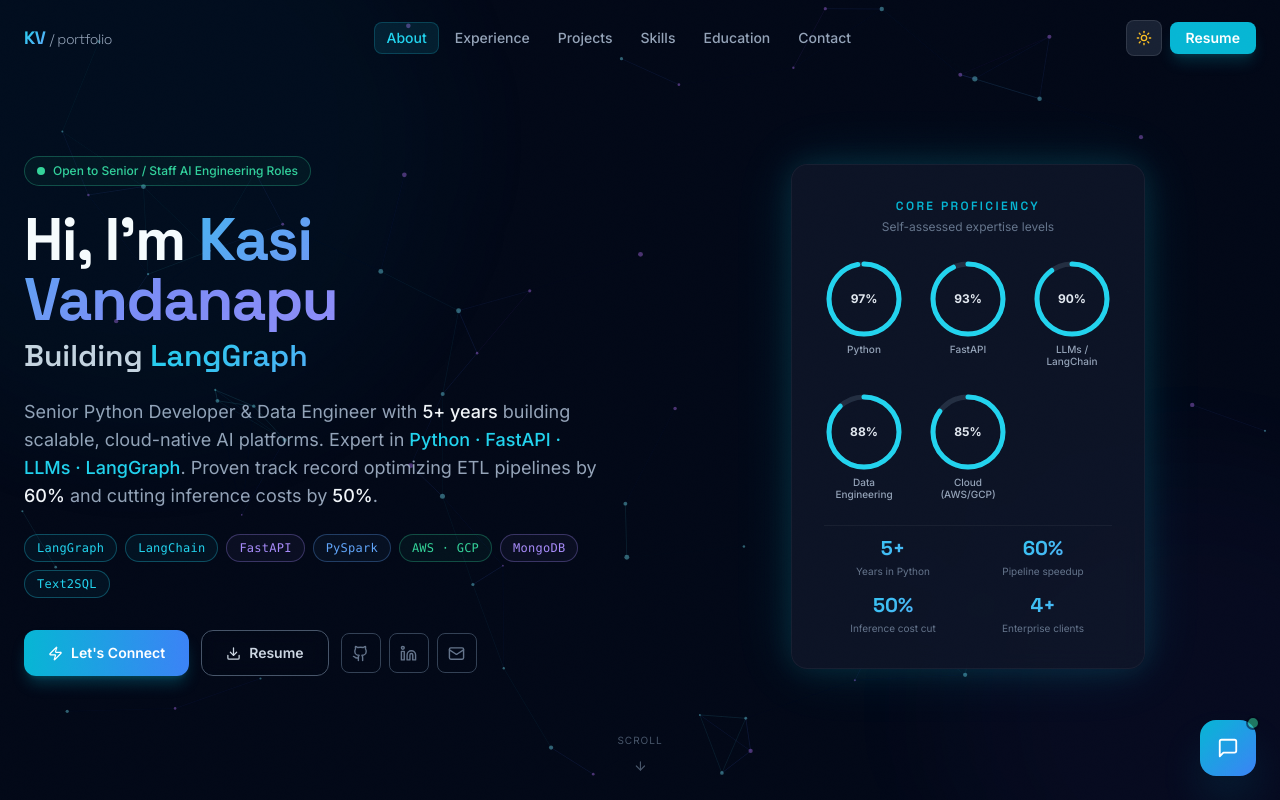
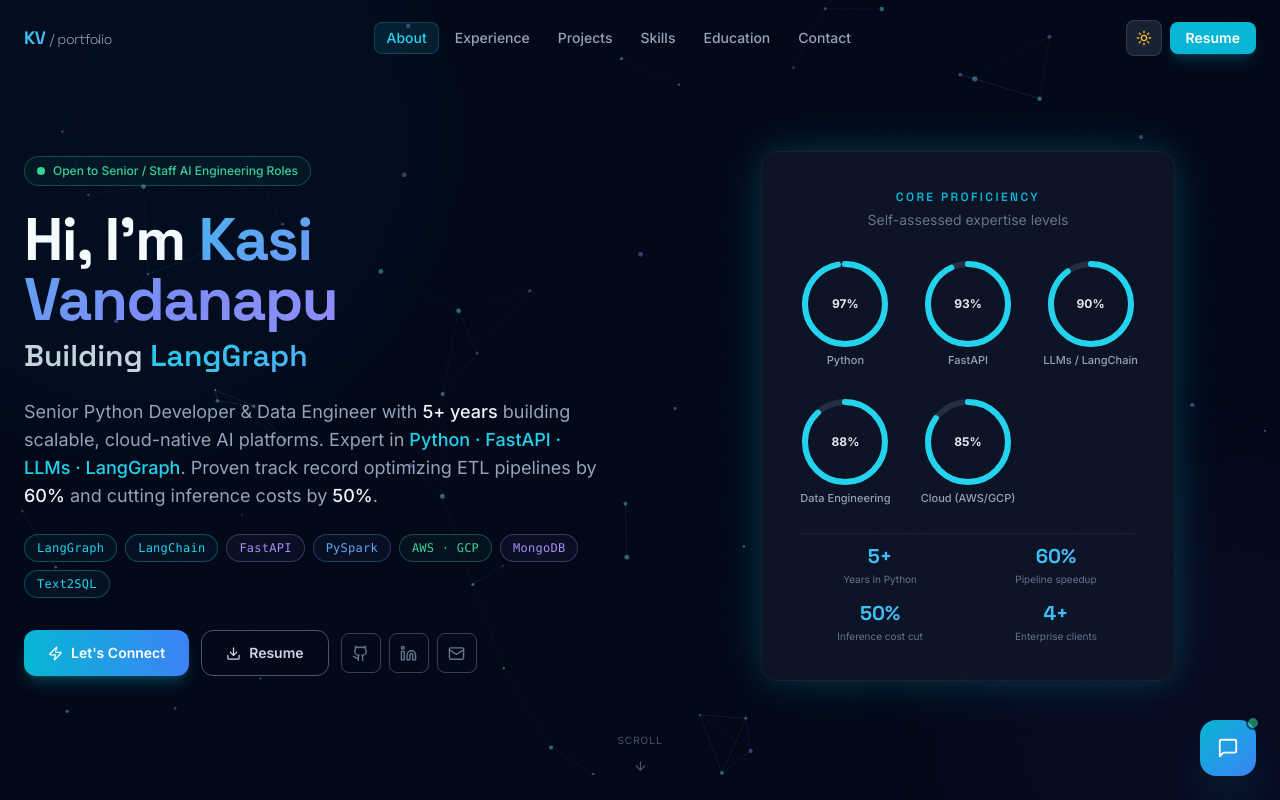
Before and after one commit to kasivisu4/kasivisu4.github.io, a Next.js app: page / in a window 1280 px wide. Shown: the top 800 px of the page. Built offline with nearby package versions, Linux system fonts and the light colour scheme.

Commit message:
updated the sizing

```diff
--- a/components/Hero.jsx
+++ b/components/Hero.jsx
@@ -8,7 +8,7 @@ import { personalInfo, coreProfiles } from '@/lib/data';
 const WORDS = ['Agentic AI', 'FastAPI', 'LangGraph', 'LLM Systems', 'Data Platforms'];
 
 // SVG progress ring for a core skill
-function SkillRing({ name, pct, size = 80, stroke = 5, delay = 0 }) {
+function SkillRing({ name, pct, size = 92, stroke = 6, delay = 0 }) {
   const r = (size - stroke * 2) / 2;
   const circ = 2 * Math.PI * r;
   const dash = (pct / 100) * circ;
@@ -45,7 +45,7 @@ function SkillRing({ name, pct, size = 80, stroke = 5, delay = 0 }) {
           <span className="text-xs font-bold text-slate-700 dark:text-slate-200">{pct}%</span>
         </div>
       </div>
-      <span className="text-[10px] font-medium text-slate-500 dark:text-slate-400 text-center leading-tight max-w-[80px]">
+      <span className="text-[11px] font-medium text-slate-500 dark:text-slate-400 text-center leading-tight max-w-[96px]">
         {name}
       </span>
     </motion.div>
@@ -235,12 +235,12 @@ export default function Hero() {
           transition={{ duration: 0.8, delay: 0.3, ease: 'easeOut' }}
           className="hidden lg:flex flex-col items-center"
         >
-          <div className="glass-card p-8 space-y-6 glow-cyan">
+            <div className="glass-card p-9 space-y-7 glow-cyan min-w-[400px]">
             <div className="text-center">
               <p className="section-label mb-1">Core Proficiency</p>
-              <p className="text-xs text-slate-500 dark:text-slate-500">Self-assessed expertise levels</p>
+                <p className="text-sm text-slate-500 dark:text-slate-500">Self-assessed expertise levels</p>
             </div>
-            <div className="grid grid-cols-3 gap-6 justify-items-center">
+              <div className="grid grid-cols-3 gap-7 justify-items-center">
               {coreProfiles.map((skill, i) => (
                 <SkillRing key={skill.name} name={skill.name} pct={skill.pct} delay={0.5 + i * 0.12} />
               ))}
--- a/components/Projects.jsx
+++ b/components/Projects.jsx
@@ -8,29 +8,29 @@ import { projects } from '@/lib/data';
 const highlightColors = {
   cyan: {
     border: 'hover:border-cyan-400/40',
-    badge: 'bg-cyan-400/10 text-cyan-500 dark:text-cyan-400 border border-cyan-400/20',
-    metric: 'bg-cyan-50 dark:bg-cyan-400/8 text-cyan-700 dark:text-cyan-300',
+    badge: 'bg-cyan-400/10 dark:bg-cyan-400/20 text-cyan-500 dark:text-cyan-200 border border-cyan-400/20 dark:border-cyan-400/40',
+    metric: 'bg-cyan-50 dark:bg-cyan-400/20 text-cyan-700 dark:text-cyan-200 border border-cyan-200 dark:border-cyan-400/40',
     accent: 'text-cyan-400',
     btn: 'bg-cyan-500 hover:bg-cyan-400',
   },
   violet: {
     border: 'hover:border-violet-400/40',
-    badge: 'bg-violet-400/10 text-violet-500 dark:text-violet-400 border border-violet-400/20',
-    metric: 'bg-violet-50 dark:bg-violet-400/8 text-violet-700 dark:text-violet-300',
+    badge: 'bg-violet-400/10 dark:bg-violet-400/20 text-violet-500 dark:text-violet-200 border border-violet-400/20 dark:border-violet-400/40',
+    metric: 'bg-violet-50 dark:bg-violet-400/20 text-violet-700 dark:text-violet-200 border border-violet-200 dark:border-violet-400/40',
     accent: 'text-violet-400',
     btn: 'bg-violet-500 hover:bg-violet-400',
   },
   blue: {
     border: 'hover:border-blue-400/40',
-    badge: 'bg-blue-400/10 text-blue-500 dark:text-blue-400 border border-blue-400/20',
-    metric: 'bg-blue-50 dark:bg-blue-400/8 text-blue-700 dark:text-blue-300',
+    badge: 'bg-blue-400/10 dark:bg-blue-400/20 text-blue-500 dark:text-blue-200 border border-blue-400/20 dark:border-blue-400/40',
+    metric: 'bg-blue-50 dark:bg-blue-400/20 text-blue-700 dark:text-blue-200 border border-blue-200 dark:border-blue-400/40',
     accent: 'text-blue-400',
     btn: 'bg-blue-500 hover:bg-blue-400',
   },
   pink: {
     border: 'hover:border-pink-400/40',
-    badge: 'bg-pink-400/10 text-pink-500 dark:text-pink-400 border border-pink-400/20',
-    metric: 'bg-pink-50 dark:bg-pink-400/8 text-pink-700 dark:text-pink-300',
+    badge: 'bg-pink-400/10 dark:bg-pink-400/20 text-pink-500 dark:text-pink-200 border border-pink-400/20 dark:border-pink-400/40',
+    metric: 'bg-pink-50 dark:bg-pink-400/20 text-pink-700 dark:text-pink-200 border border-pink-200 dark:border-pink-400/40',
     accent: 'text-pink-400',
     btn: 'bg-pink-500 hover:bg-pink-400',
   },
--- a/package.json
+++ b/package.json
@@ -19,7 +19,7 @@
     "build": "next build",
     "start": "next start",
     "predeploy": "next build",
-    "deploy": "gh-pages -d out"
+    "deploy": "gh-pages -d out --dotfiles"
   },
   "devDependencies": {
     "tailwindcss": "^3.4.17",
```
Also changed, not shown: 1 other file (tests, documents, lock files or other folders).
